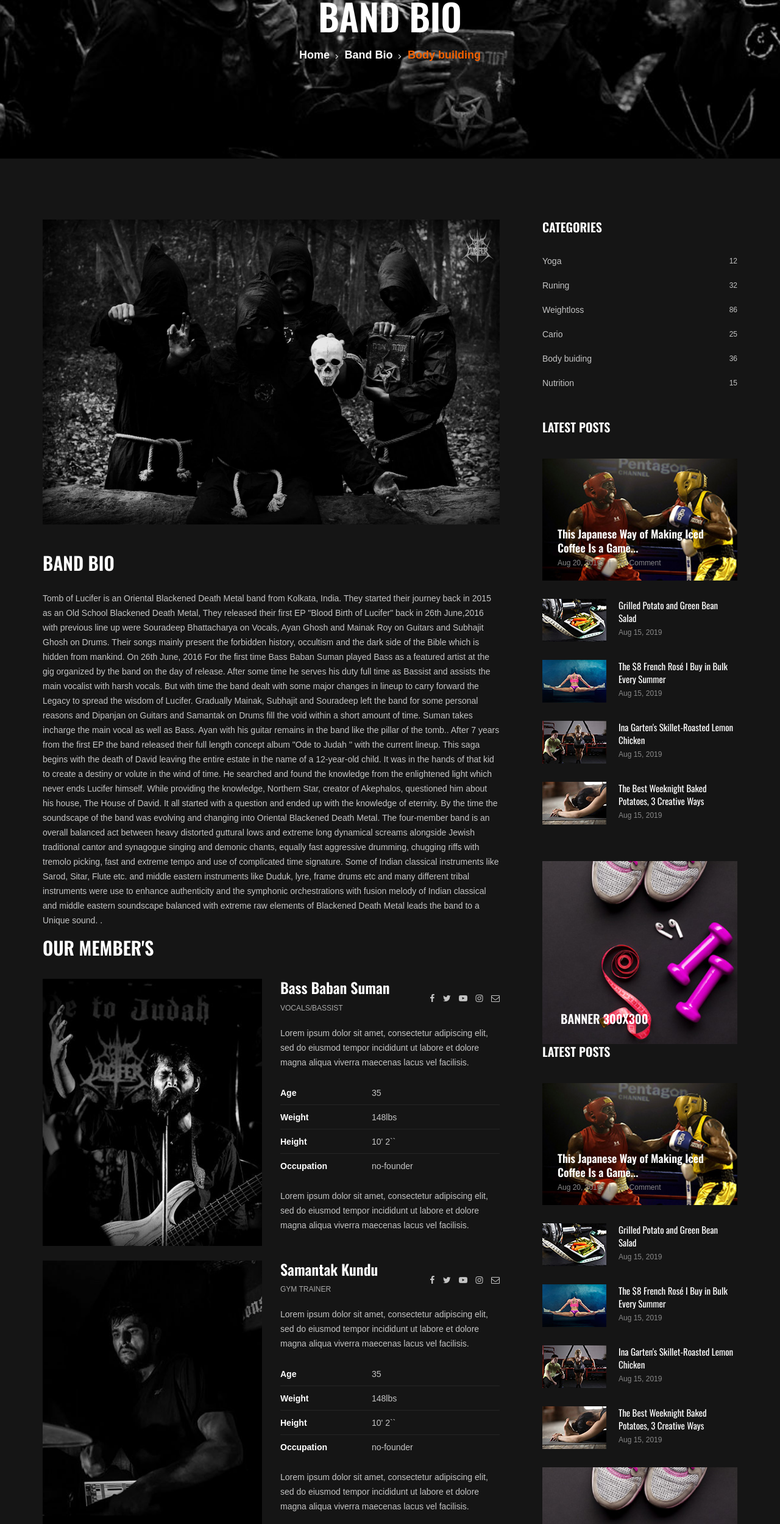
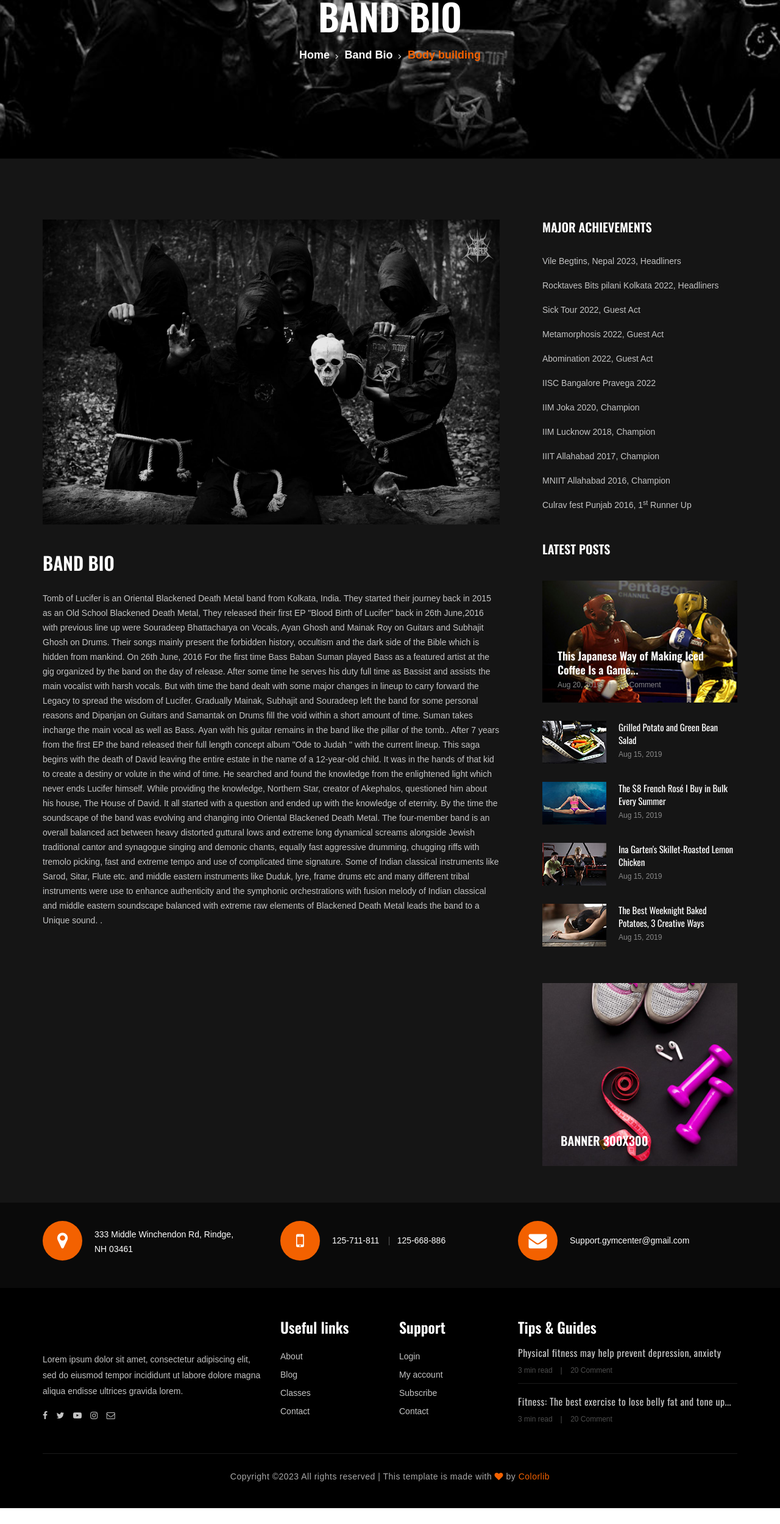
Before and after one commit to 2001-kushalbasak/TombOfLucifer-Epk, a plain HTML site: page Band_Bio.html in a window 1280 px wide. Shown: the part 240-2739 px from the top of the page at 61% size. After the commit the page ends 2713 px from the top, so only its background shows below. Drawn offline with nearby package versions, Linux system fonts and the light colour scheme; a web font is replaced by a local one.

Commit message:
band bio improviseed

```diff
--- a/class-details.html
+++ b/Band_Bio.html
@@ -3,11 +3,11 @@
 
 <head>
     <meta charset="UTF-8">
-    <meta name="description" content="Gym Template">
-    <meta name="keywords" content="Gym, unica, creative, html">
+   <meta name="description" content="Tomb Of Lucifer|Oriental Blackend Death Metal">
+    <meta name="keywords" content="Band, unica, BlackEnd, DeathMetal ,html">
     <meta name="viewport" content="width=device-width, initial-scale=1.0">
     <meta http-equiv="X-UA-Compatible" content="ie=edge">
-    <title>Gym | Template</title>
+    <title>Tomb Of Lucifer|EPK</title>
 
     <!-- Google Font -->
     <link href="https://fonts.googleapis.com/css?family=Muli:300,400,500,600,700,800,900&display=swap" rel="stylesheet">
@@ -42,7 +42,7 @@
         <nav class="canvas-menu mobile-menu">
             <ul>
                 <li><a href="./index.html">Home</a></li>
-                <li><a href="./about-us.html">About Us</a></li>
+                <li><a href="Music.html">About Us</a></li>
                 <li><a href="./class-details.html">Band Bio</a></li>
                 <li><a href="./services.html">Services</a></li>
                 <li><a href="./team.html">Our Team</a></li>
@@ -85,8 +85,8 @@
                     <nav class="nav-menu">
                         <ul>
                             <li><a href="./index.html">Home</a></li>
-                            <li><a href="./about-us.html">About Us</a></li>
-                            <li class="active"><a href="./class-details.html">Bnad Bio</a></li>
+                            <li><a href="Music.html">Music</a></li>
+                            <li class="active"><a href="./class-details.html">Band Bio</a></li>
                             <li><a href="./services.html">Services</a></li>
                             <li><a href="./team.html">Our Team</a></li>
                             <li><a href="#">Pages</a>
@@ -166,7 +166,7 @@ By the time the soundscape of the band was evolving and changing into Oriental B
 .</p>
                             </div>
 
-                            <div class="cd-single-item">
+                           <!-- <div class="cd-single-item">
                                 <h3>Our Member's</h3>
                                 <!--<p>Dolor sit amet, consectetur adipisicing elit, sed do eiusmod tempor incididunt ut
                                     labore et dolore magna aliqua. Ut enim ad minim veniam, quis nostrud exercitation
@@ -174,7 +174,7 @@ By the time the soundscape of the band was evolving and changing into Oriental B
                                     reprehenderit in voluptate velit esse cillum dolore eu fugiat nulla pariatur officia
                                     deserunt mollit.</p>-->
                             </div>
-                            <!-- bass baban suman bio-->
+                            <!-- bass baban suman bio
                         </div>
                         <div class="cd-trainer">
                             <div class="row">
@@ -214,7 +214,7 @@ By the time the soundscape of the band was evolving and changing into Oriental B
                         </div>
                         <!-- bass baban suman bio-->
                         <br>
-                        <!-- samantak kundu bio-->
+                        <!-- samantak kundu bio
                         <div class="cd-trainer">
                             <div class="row">
                                 <div class="col-md-6">
@@ -251,10 +251,10 @@ By the time the soundscape of the band was evolving and changing into Oriental B
                                 </div>
                             </div>
                         </div>
-                        <!-- samantak kundu bio-->
+                        <!-- samantak kundu bio
 
                         <br>
-                        <!-- ayan da bio-->
+                        <!-- ayan da bio
                         <div class="cd-trainer">
                             <div class="row">
                                 <div class="col-md-6">
@@ -291,10 +291,10 @@ By the time the soundscape of the band was evolving and changing into Oriental B
                                 </div>
                             </div>
                         </div>
-                        <!-- ayan da bio-->
+                        <!-- ayan da bio
                         <br>
 
-                        <!-- Bhaiya da bio-->
+                        <!-- Bhaiya da bio
                             <div class="cd-trainer">
                             <div class="row">
                                 <div class="col-md-6">
@@ -340,14 +340,19 @@ By the time the soundscape of the band was evolving and changing into Oriental B
                 <div class="col-lg-4 col-md-8">
                     <div class="sidebar-option">
                         <div class="so-categories">
-                            <h5 class="title">Categories</h5>
+                            <h5 class="title">Major Achievements</h5>
                             <ul>
-                                <li><a href="#">Yoga <span>12</span></a></li>
-                                <li><a href="#">Runing <span>32</span></a></li>
-                                <li><a href="#">Weightloss <span>86</span></a></li>
-                                <li><a href="#">Cario <span>25</span></a></li>
-                                <li><a href="#">Body buiding <span>36</span></a></li>
-                                <li><a href="#">Nutrition <span>15</span></a></li>
+                                <li><a href="#">Vile Begtins, Nepal 2023, Headliners</a></li>
+                                <li><a href="#">Rocktaves Bits pilani Kolkata 2022, Headliners</a></li>
+                                <li><a href="#">Sick Tour 2022, Guest Act</a></li>
+                                <li><a href="#">Metamorphosis 2022, Guest Act</a></li>
+                                <li><a href="#">Abomination 2022, Guest Act</a></li>
+                                <li><a href="#">IISC Bangalore Pravega 2022</a></li>
+                                <li><a href="#">IIM Joka 2020, Champion</a></li>
+                                <li><a href="#">IIM Lucknow 2018, Champion</a></li>
+                                <li><a href="#">IIIT Allahabad 2017, Champion</a></li>
+                                <li><a href="#">MNIIT Allahabad 2016, Champion</a></li>
+                                <li><a href="#">Culrav fest Punjab 2016, 1<sup>st</sup> Runner Up</a></li>
                             </ul>
                         </div>
                         <div class="so-latest">
@@ -402,107 +407,9 @@ By the time the soundscape of the band was evolving and changing into Oriental B
                             <h5>Banner 300x300</h5>
                         </div>
 
-                        <div class="so-latest">
-                            <h5 class="title">Latest posts</h5>
-                            <div class="latest-large set-bg" data-setbg="img/letest-blog/latest-1.jpg">
-                                <div class="ll-text">
-                                    <h5><a href="#">This Japanese Way of Making Iced Coffee Is a Game...</a></h5>
-                                    <ul>
-                                        <li>Aug 20, 2019</li>
-                                        <li>20 Comment</li>
-                                    </ul>
-                                </div>
-                            </div>
-                            <div class="latest-item">
-                                <div class="li-pic">
-                                    <img src="img/letest-blog/latest-2.jpg" alt="">
-                                </div>
-                                <div class="li-text">
-                                    <h6><a href="#">Grilled Potato and Green Bean Salad</a></h6>
-                                    <span class="li-time">Aug 15, 2019</span>
-                                </div>
-                            </div>
-                            <div class="latest-item">
-                                <div class="li-pic">
-                                    <img src="img/letest-blog/latest-3.jpg" alt="">
-                                </div>
-                                <div class="li-text">
-                                    <h6><a href="#">The $8 French Rosé I Buy in Bulk Every Summer</a></h6>
-                                    <span class="li-time">Aug 15, 2019</span>
-                                </div>
-                            </div>
-                            <div class="latest-item">
-                                <div class="li-pic">
-                                    <img src="img/letest-blog/latest-4.jpg" alt="">
-                                </div>
-                                <div class="li-text">
-                                    <h6><a href="#">Ina Garten's Skillet-Roasted Lemon Chicken</a></h6>
-                                    <span class="li-time">Aug 15, 2019</span>
-                                </div>
-                            </div>
-                            <div class="latest-item">
-                                <div class="li-pic">
-                                    <img src="img/letest-blog/latest-5.jpg" alt="">
-                                </div>
-                                <div class="li-text">
-                                    <h6><a href="#">The Best Weeknight Baked Potatoes, 3 Creative Ways</a></h6>
-                                    <span class="li-time">Aug 15, 2019</span>
-                                </div>
-                            </div>
-                            <div class="so-banner set-bg" data-setbg="img/sidebar-banner.jpg">
-                            <h5>Banner 300x300</h5>
-                        </div>
-                        </div>
 
-                         <div class="so-latest">
-                            <h5 class="title">Latest posts</h5>
-                            <div class="latest-large set-bg" data-setbg="img/letest-blog/latest-1.jpg">
-                                <div class="ll-text">
-                                    <h5><a href="#">This Japanese Way of Making Iced Coffee Is a Game...</a></h5>
-                                    <ul>
-                                        <li>Aug 20, 2019</li>
-                                        <li>20 Comment</li>
-                                    </ul>
-                                </div>
-                            </div>
-                            <div class="latest-item">
-                                <div class="li-pic">
-                                    <img src="img/letest-blog/latest-2.jpg" alt="">
-                                </div>
-                                <div class="li-text">
-                                    <h6><a href="#">Grilled Potato and Green Bean Salad</a></h6>
-                                    <span class="li-time">Aug 15, 2019</span>
-                                </div>
-                            </div>
-                            <div class="latest-item">
-                                <div class="li-pic">
-                                    <img src="img/letest-blog/latest-3.jpg" alt="">
-                                </div>
-                                <div class="li-text">
-                                    <h6><a href="#">The $8 French Rosé I Buy in Bulk Every Summer</a></h6>
-                                    <span class="li-time">Aug 15, 2019</span>
-                                </div>
-                            </div>
-                            <div class="latest-item">
-                                <div class="li-pic">
-                                    <img src="img/letest-blog/latest-4.jpg" alt="">
-                                </div>
-                                <div class="li-text">
-                                    <h6><a href="#">Ina Garten's Skillet-Roasted Lemon Chicken</a></h6>
-                                    <span class="li-time">Aug 15, 2019</span>
-                                </div>
-                            </div>
-                            <div class="latest-item">
-                                <div class="li-pic">
-                                    <img src="img/letest-blog/latest-5.jpg" alt="">
-                                </div>
-                                <div class="li-text">
-                                    <h6><a href="#">The Best Weeknight Baked Potatoes, 3 Creative Ways</a></h6>
-                                    <span class="li-time">Aug 15, 2019</span>
-                                </div>
-                            </div>
 
-                        </div>
+
                     </div>
                 </div>
             </div>
```
Also changed, not shown: Music.html (renamed from about-us.html, +4 -4 lines), index.html (+21 -17 lines).
